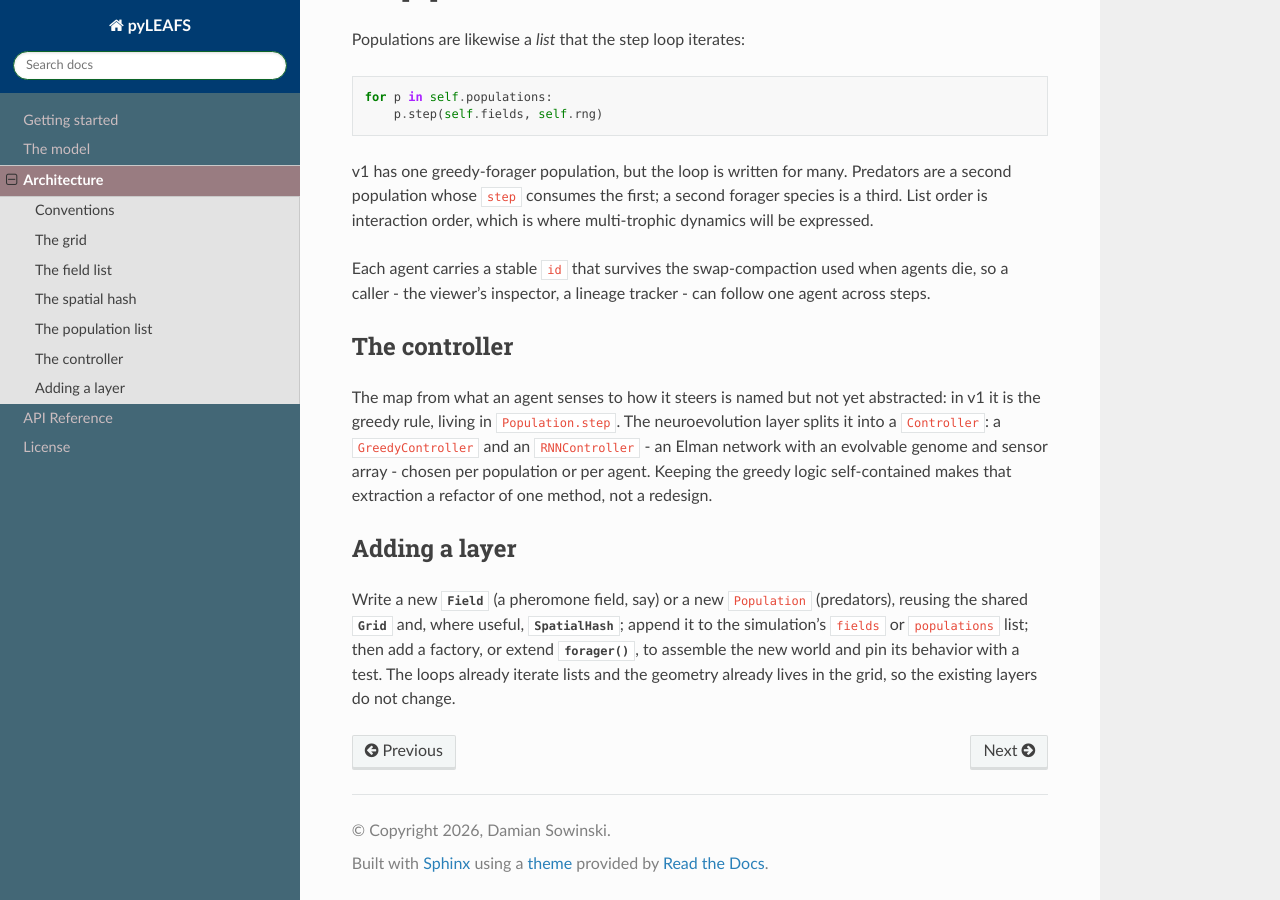
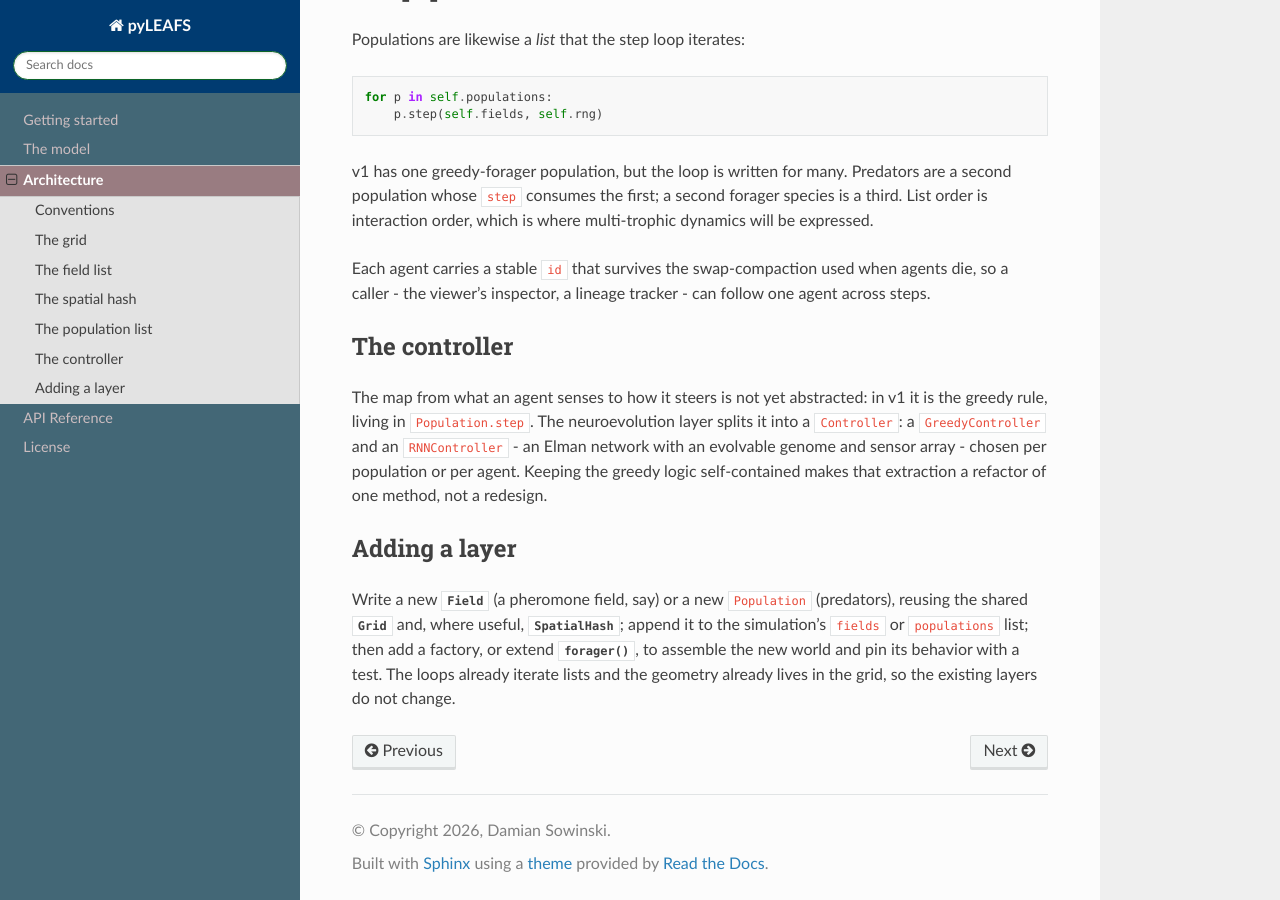
Before and after one commit to EternalTime/LEAFS, a Sphinx documentation site: the page built from docs/guide_core.rst, in a window 1280 px wide and 900 px high, scrolled down 1274 px. Built offline with Sphinx 7.4.7 and the Read the Docs theme 3.1.0, drawn with Linux system fonts in a browser that asks for light colours.

```diff
--- a/docs/getting_started.rst
+++ b/docs/getting_started.rst
@@ -14,9 +14,9 @@ Installation
    pip install -e .
 
 pyLEAFS requires Python 3.8+ (tested on 3.8 through 3.14); numpy and matplotlib
-come with it. Activate the virtual environment in every new terminal: it makes
-``pip`` available and keeps the install out of a system Python that may refuse
-it.
+are installed automatically. Activate the virtual environment in every new
+terminal: it makes ``pip`` available and keeps the install out of a system
+Python that may refuse it.
 
 Building these docs
 -------------------
--- a/docs/guide_core.rst
+++ b/docs/guide_core.rst
@@ -80,13 +80,12 @@ one agent across steps.
 The controller
 --------------
 
-The map from what an agent senses to how it steers is named but not yet
-abstracted: in v1 it is the greedy rule, living in ``Population.step``. The
-neuroevolution layer splits it into a ``Controller``:
-a ``GreedyController`` and an ``RNNController`` - an Elman network with an
-evolvable genome and sensor array - chosen per population or per agent. Keeping
-the greedy logic self-contained makes that extraction a refactor of one method,
-not a redesign.
+The map from what an agent senses to how it steers is not yet abstracted: in v1
+it is the greedy rule, living in ``Population.step``. The neuroevolution layer
+splits it into a ``Controller``: a ``GreedyController`` and an
+``RNNController`` - an Elman network with an evolvable genome and sensor
+array - chosen per population or per agent. Keeping the greedy logic
+self-contained makes that extraction a refactor of one method, not a redesign.
 
 Adding a layer
 --------------
--- a/pyLEAFS/__init__.py
+++ b/pyLEAFS/__init__.py
@@ -2,9 +2,9 @@
 
 A dimension-agnostic (2d or 3d) agent-based foraging model built on a
 struct-of-arrays NumPy layout. The first version is a single-species greedy
-forager on a replenishing Poisson resource field; later layers (pheromone
-fields, predators, heterogeneous environments, neuroevolution) attach through
-the extension seams in the core.
+forager on a replenishing Poisson resource field. Pheromone fields, predators,
+heterogeneous environments, and neuroevolution are later layers that attach to
+it.
 
 Modules
 -------
```
Also changed, not shown: README.md (+4 -4 lines).
